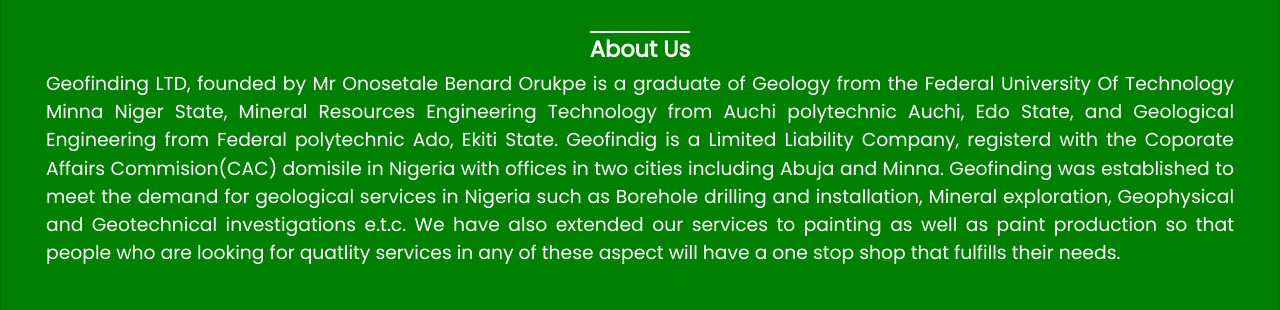
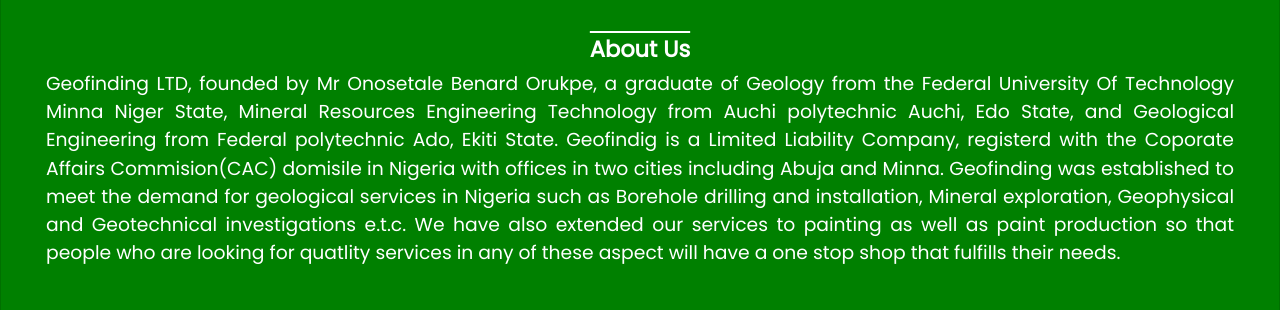
Before and after one commit to Evangel90/Geofinding, a plain HTML site: page index.html in a window 1280 px wide. Shown: the part 811-1121 px from the top of the page. Drawn offline with nearby package versions, Linux system fonts and the light colour scheme.

Commit message:
removed a

```diff
--- a/index.html
+++ b/index.html
@@ -117,7 +117,7 @@
       <h4>About Us</h4>
       <blockquote class="blockquote mb-0">
         <p>
-          Geofinding LTD, founded by Mr Onosetale Benard Orukpe is a graduate of Geology from the Federal University Of Technology Minna Niger State,
+          Geofinding LTD, founded by Mr Onosetale Benard Orukpe, a graduate of Geology from the Federal University Of Technology Minna Niger State,
           Mineral Resources Engineering Technology from Auchi polytechnic Auchi, Edo State,
           and Geological Engineering from Federal polytechnic Ado, Ekiti State.
           Geofindig is a Limited Liability Company, registerd with the
```
